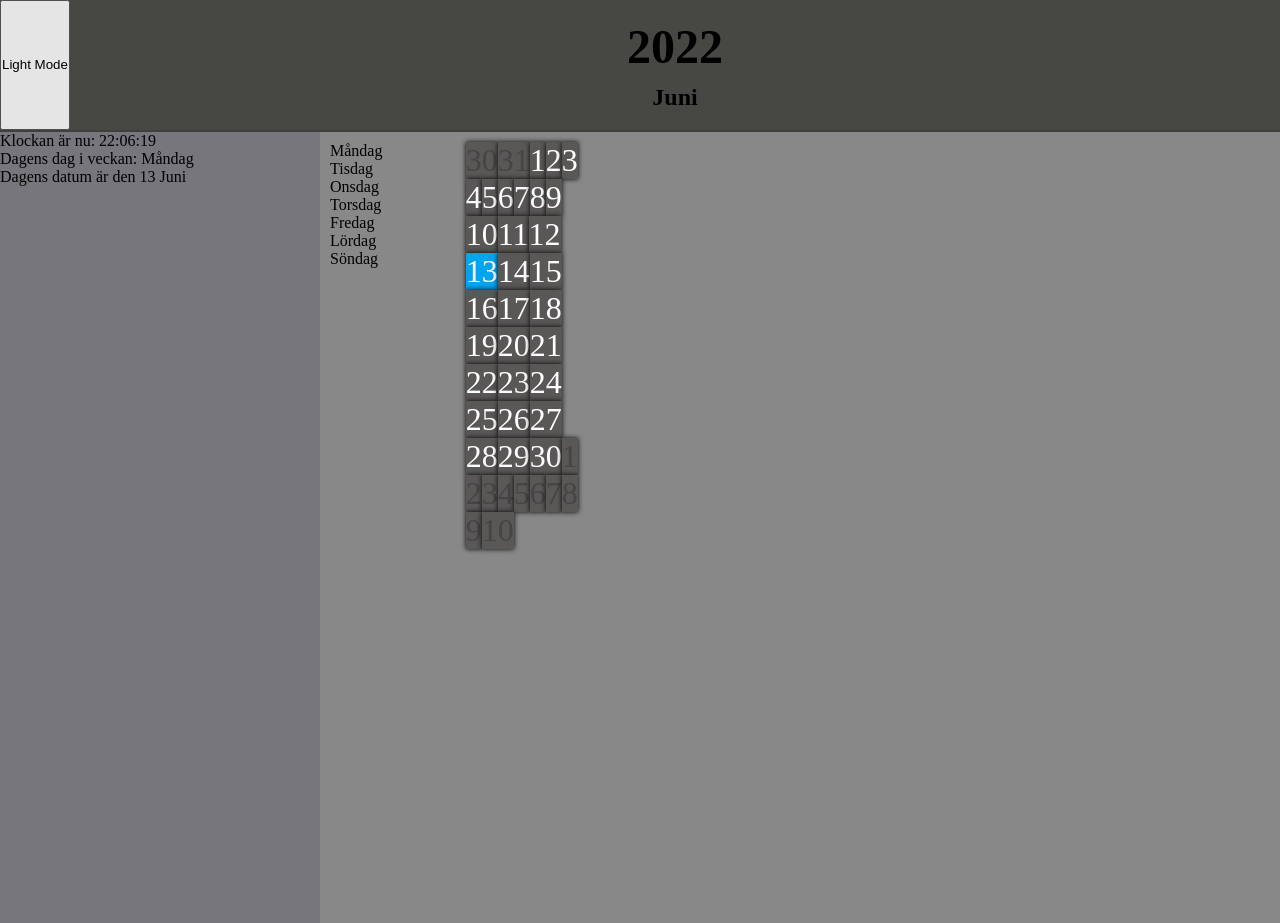
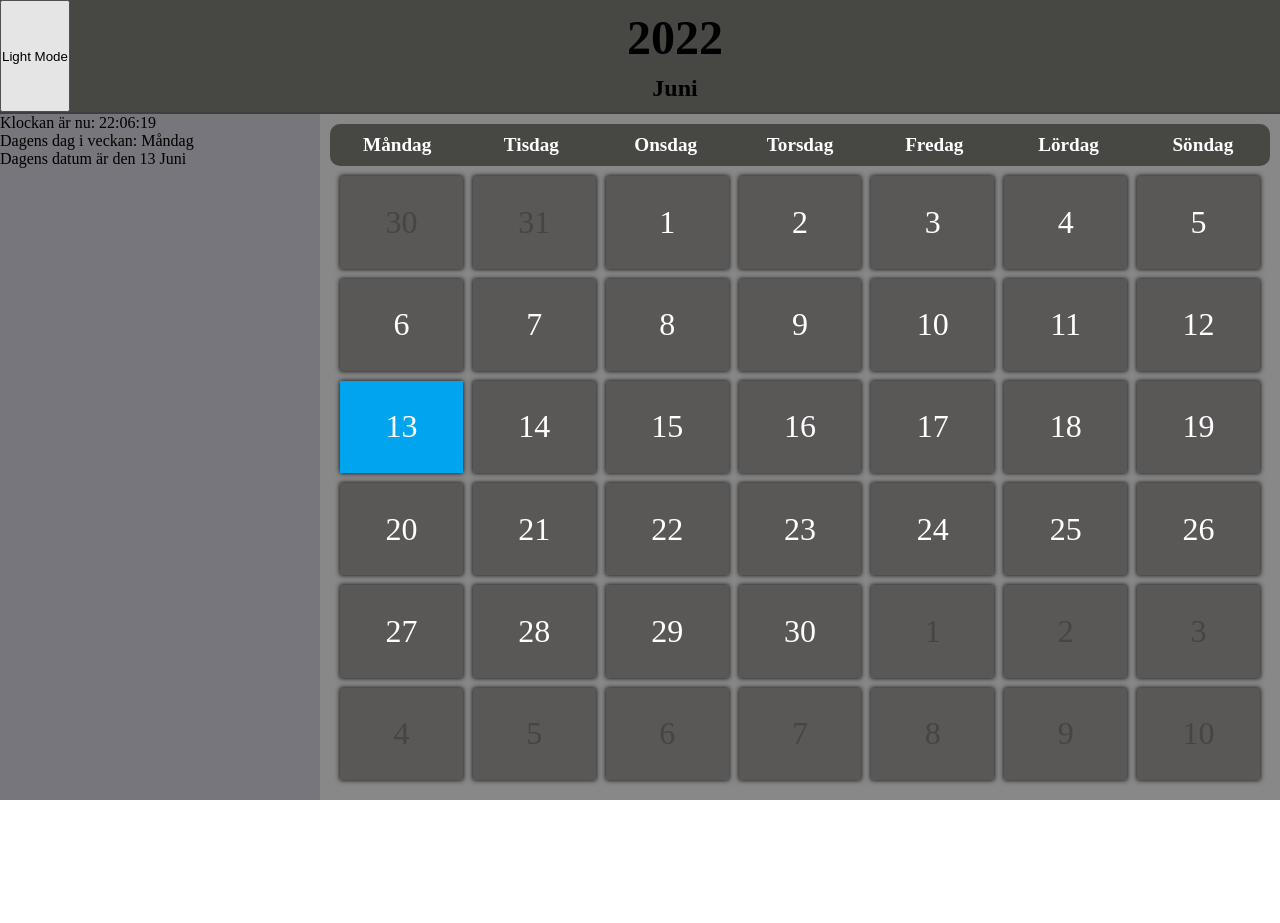
Before and after one commit to Zaai90/Kalender-FrontEnd-Grupp1, a plain HTML site: page index.html in a window 1280 px wide. After the commit the page ends 800 px from the top, so only its background shows below. Drawn offline with Linux system fonts and the light colour scheme.

Commit message:
add styles for weekdays and calendar

```diff
--- a/src/style.css
+++ b/src/style.css
@@ -4,8 +4,12 @@
     padding: 0;
 }
 
+body {
+    height: 100vh;
+}
+
 .layout {
-    height: 923px;
+    height: 100%;
     width: 100%;
     display: grid;
     grid-template-columns: repeat(4, 1fr);
@@ -48,16 +52,39 @@ aside {
 }
 
 .calendarContainer {
+    display: flex;
+    flex-direction: column;
+    padding: 10px;
+    width: 100%;
+    height: 100%;
+}
+
+.calendar {
     padding: 10px;
     width: 100%;
     height: 100%;
     display: grid;
     grid-template-columns: repeat(7, 1fr);
-    grid-template-rows: repeat(6, 1fr);
+    grid-template-rows: 1fr, repeat(6, 1fr);
     gap: 10px;
-
 }
 
+.weekdays {
+    border-radius: 10px;
+    background-color: rgb(71, 71, 68);
+    display: grid;
+    grid-template-columns: repeat(7, 1fr);
+    width: 100%;
+}
+
+.weekday {
+    display: inline-grid;
+    justify-content: center;
+    color: white;
+    font-size: 1.2rem;
+    font-weight: bold;
+    padding: 10px;
+}
 
 .calendarDay {
     display: inline-grid;
@@ -93,11 +120,13 @@ aside {
 }
 
 .highlighted.selected {
+    margin: -3px;
     border: solid 3px rgb(42, 42, 44);
 }
 
 .selected {
-    border: solid 5px #00A4EF;
+    margin: -3px;
+    border: solid 3px #00A4EF;
 }
 
 .centered {
```
